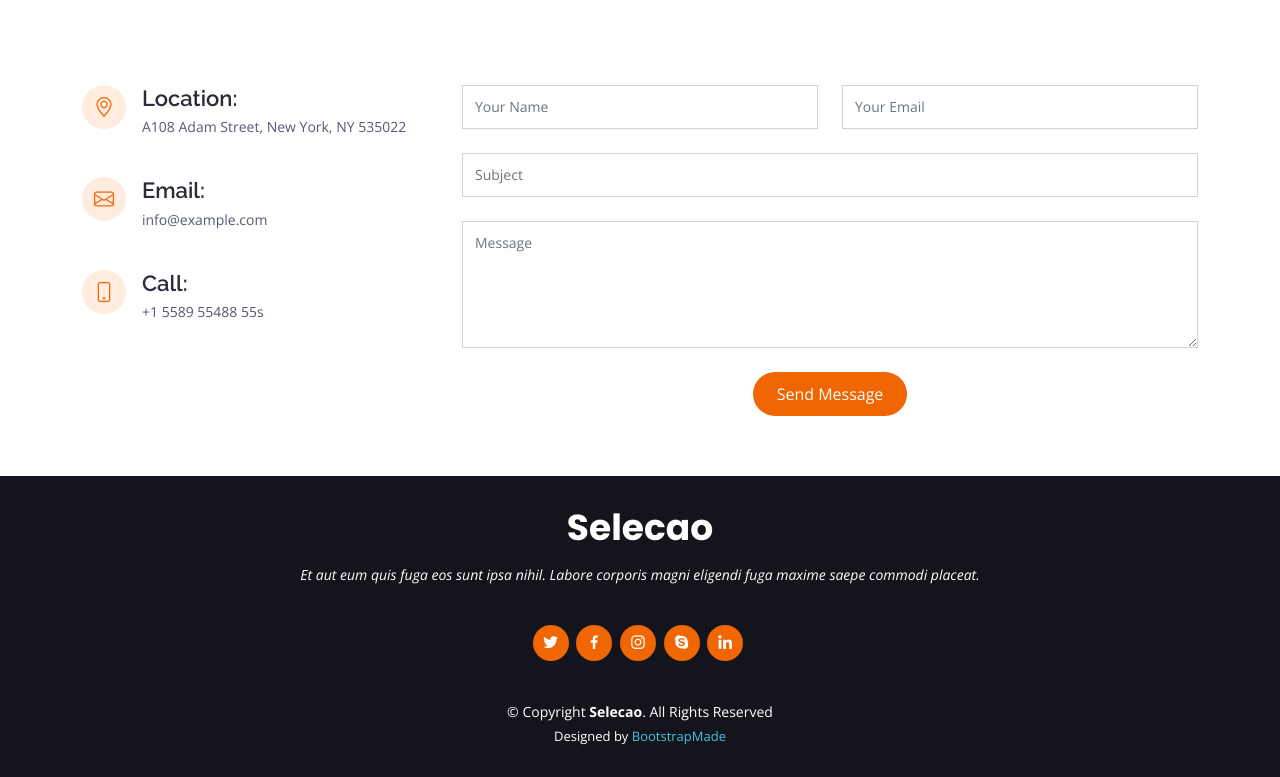
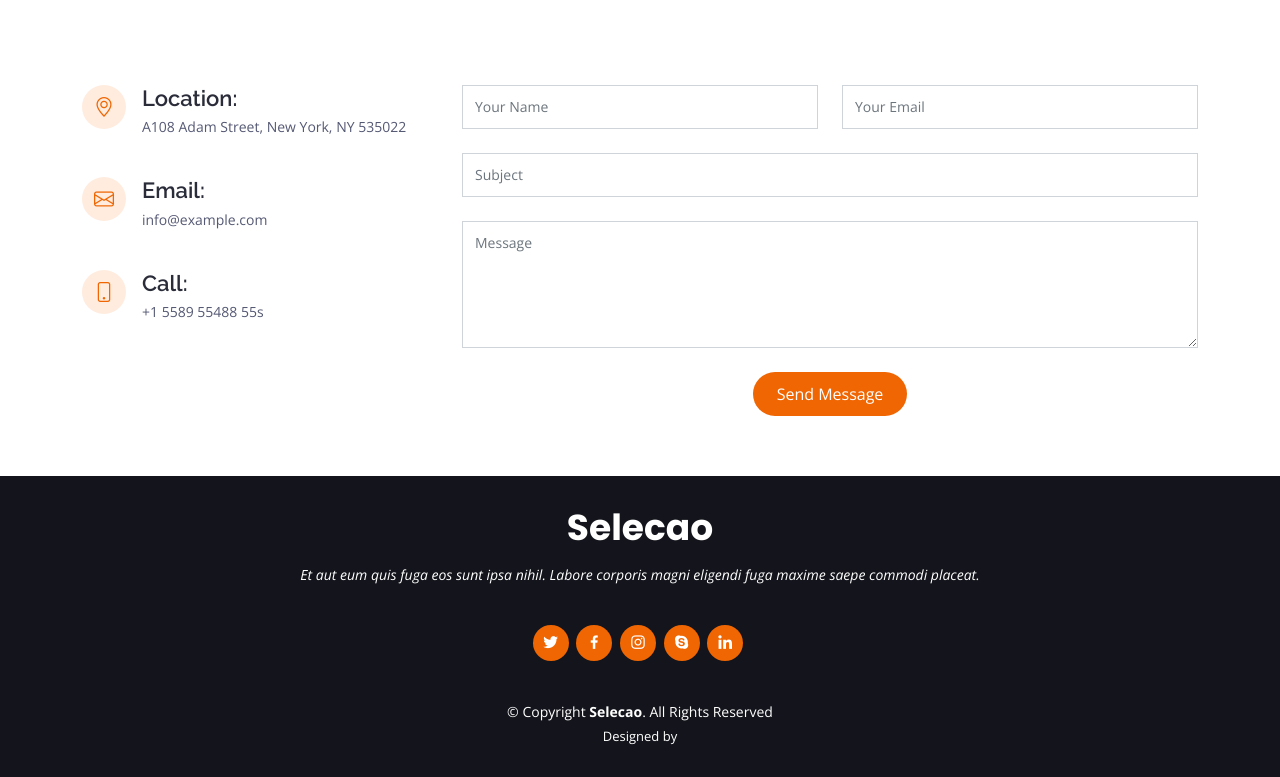
Before and after one commit to JairoVera01/drmao, a plain HTML site: page index.html in a window 1280 px wide. Shown: the part 7417-8194 px from the top of the page. Drawn offline with nearby package versions, Linux system fonts and the light colour scheme.

Commit message:
Detalles

```diff
--- a/index.html
+++ b/index.html
@@ -922,7 +922,7 @@
         <!-- You can delete the links only if you purchased the pro version. -->
         <!-- Licensing information: https://bootstrapmade.com/license/ -->
         <!-- Purchase the pro version with working PHP/AJAX contact form: https://bootstrapmade.com/selecao-bootstrap-template/ -->
-        Designed by <a href="https://bootstrapmade.com/">BootstrapMade</a>
+        Designed by <a href="https://bootstrapmade.com/"></a>
       </div>
     </div>
   </footer><!-- End Footer -->
```
